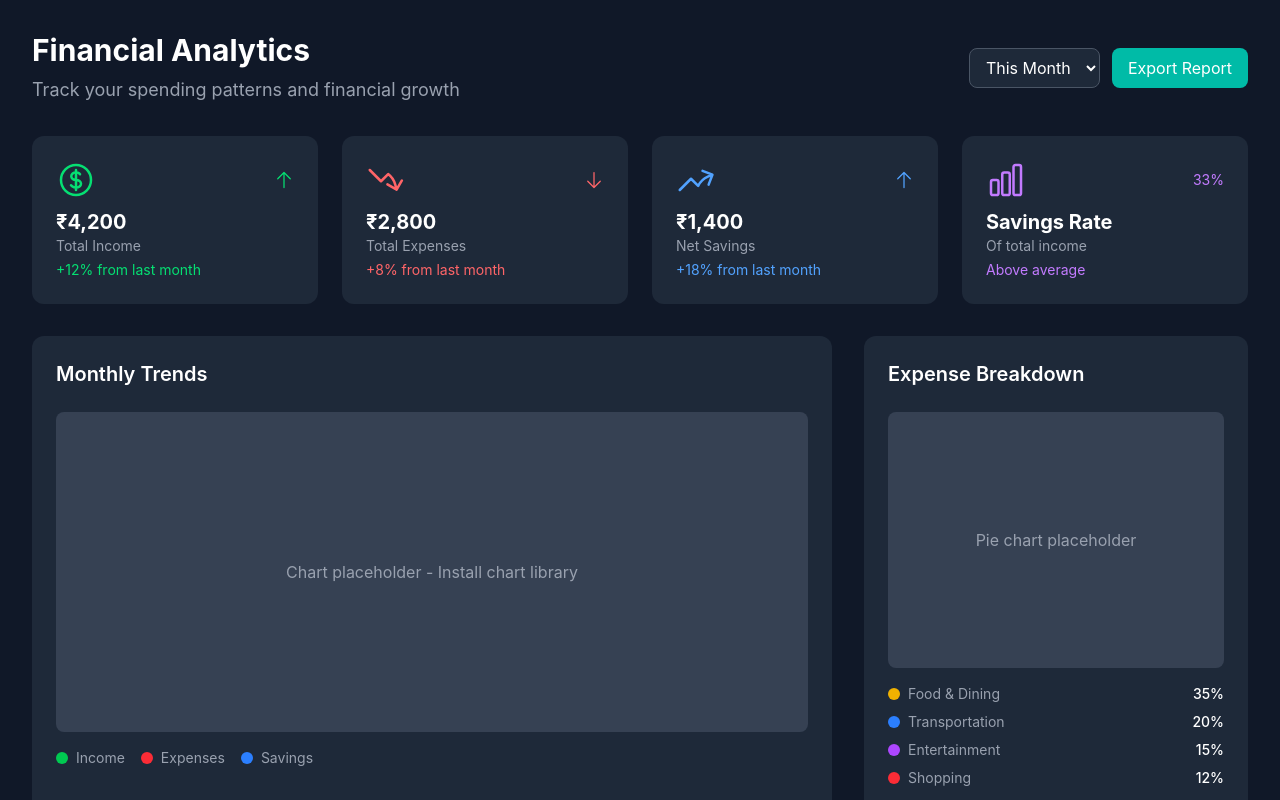
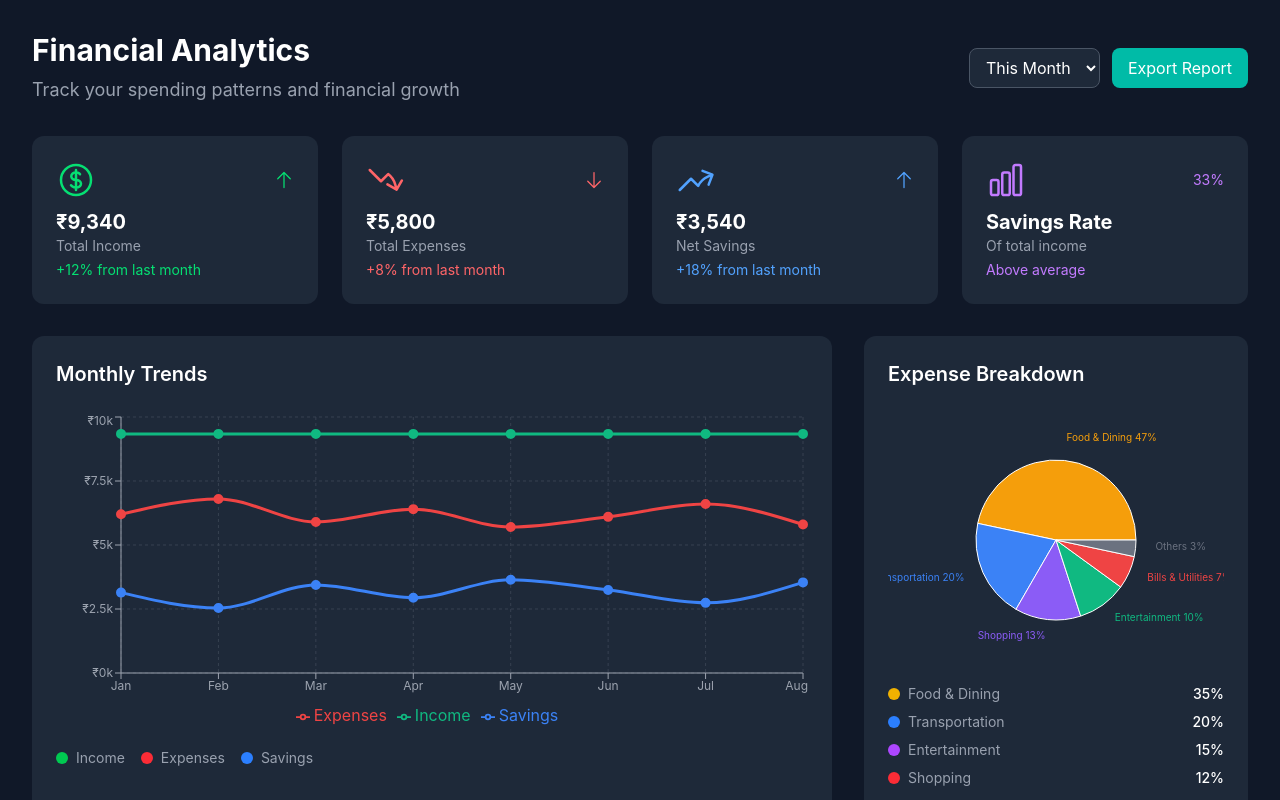
Before and after one commit to swastik197/FinanceFlow, a Next.js app: page /analytics in a window 1280 px wide. Shown: the top 800 px of the page. Built offline with nearby package versions, Linux system fonts and the light colour scheme.

Commit message:
third commit

```diff
--- a/src/app/ai-assistant/page.js
+++ b/src/app/ai-assistant/page.js
@@ -8,7 +8,7 @@ import {
   ChartBarIcon,
   BanknotesIcon,
   LightBulbIcon,
-  TrendingUpIcon,
+  ArrowTrendingUpIcon,
   ExclamationTriangleIcon,
   CheckCircleIcon
 } from '@heroicons/react/24/outline';
--- a/src/app/analytics/page.js
+++ b/src/app/analytics/page.js
@@ -11,9 +11,32 @@ import {
   ArrowUpIcon,
   ArrowDownIcon
 } from '@heroicons/react/24/outline';
+import { LineChart, Line, XAxis, YAxis, CartesianGrid, Tooltip, Legend, ResponsiveContainer, PieChart, Pie, Cell } from 'recharts';
 
 export default function Analytics() {
   const [selectedPeriod, setSelectedPeriod] = useState('month');
+
+  // Chart data for monthly trends
+  const monthlyData = [
+    { month: 'Jan', income: 9340, expenses: 6200, savings: 3140 },
+    { month: 'Feb', income: 9340, expenses: 6800, savings: 2540 },
+    { month: 'Mar', income: 9340, expenses: 5900, savings: 3440 },
+    { month: 'Apr', income: 9340, expenses: 6400, savings: 2940 },
+    { month: 'May', income: 9340, expenses: 5700, savings: 3640 },
+    { month: 'Jun', income: 9340, expenses: 6100, savings: 3240 },
+    { month: 'Jul', income: 9340, expenses: 6600, savings: 2740 },
+    { month: 'Aug', income: 9340, expenses: 5800, savings: 3540 }
+  ];
+
+  // Data for expense breakdown pie chart
+  const expenseData = [
+    { name: 'Food & Dining', value: 2800, color: '#f59e0b' },
+    { name: 'Transportation', value: 1200, color: '#3b82f6' },
+    { name: 'Shopping', value: 800, color: '#8b5cf6' },
+    { name: 'Entertainment', value: 600, color: '#10b981' },
+    { name: 'Bills & Utilities', value: 400, color: '#ef4444' },
+    { name: 'Others', value: 200, color: '#6b7280' }
+  ];
 
   return (
     <div className="min-h-screen bg-gray-900 text-white pb-16 lg:pb-0">
@@ -47,7 +70,7 @@ export default function Analytics() {
               <CurrencyDollarIcon className="w-8 h-8 lg:w-10 lg:h-10 text-green-400" />
               <ArrowUpIcon className="w-4 h-4 lg:w-5 lg:h-5 text-green-400" />
             </div>
-            <h3 className="text-lg lg:text-xl font-bold">₹4,200</h3>
+            <h3 className="text-lg lg:text-xl font-bold">₹9,340</h3>
             <p className="text-xs lg:text-sm text-gray-400">Total Income</p>
             <p className="text-xs lg:text-sm text-green-400 mt-1">+12% from last month</p>
           </div>
@@ -57,7 +80,7 @@ export default function Analytics() {
               <ArrowTrendingDownIcon className="w-8 h-8 lg:w-10 lg:h-10 text-red-400" />
               <ArrowDownIcon className="w-4 h-4 lg:w-5 lg:h-5 text-red-400" />
             </div>
-            <h3 className="text-lg lg:text-xl font-bold">₹2,800</h3>
+            <h3 className="text-lg lg:text-xl font-bold">₹5,800</h3>
             <p className="text-xs lg:text-sm text-gray-400">Total Expenses</p>
             <p className="text-xs lg:text-sm text-red-400 mt-1">+8% from last month</p>
           </div>
@@ -67,7 +90,7 @@ export default function Analytics() {
               <ArrowTrendingUpIcon className="w-8 h-8 lg:w-10 lg:h-10 text-blue-400" />
               <ArrowUpIcon className="w-4 h-4 lg:w-5 lg:h-5 text-blue-400" />
             </div>
-            <h3 className="text-lg lg:text-xl font-bold">₹1,400</h3>
+            <h3 className="text-lg lg:text-xl font-bold">₹3,540</h3>
             <p className="text-xs lg:text-sm text-gray-400">Net Savings</p>
             <p className="text-xs lg:text-sm text-blue-400 mt-1">+18% from last month</p>
           </div>
@@ -89,8 +112,56 @@ export default function Analytics() {
           {/* Monthly Trends - Takes 2 columns on desktop */}
           <div className="lg:col-span-2 bg-gray-800 p-4 lg:p-6 rounded-xl">
             <h3 className="text-lg lg:text-xl font-semibold mb-4 lg:mb-6">Monthly Trends</h3>
-            <div className="h-64 lg:h-80 bg-gray-700 rounded-lg flex items-center justify-center">
-              <p className="text-gray-400">Chart placeholder - Install chart library</p>
+            <div className="h-64 lg:h-80">
+              <ResponsiveContainer width="100%" height="100%">
+                <LineChart data={monthlyData}>
+                  <CartesianGrid strokeDasharray="3 3" stroke="#374151" />
+                  <XAxis
+                    dataKey="month"
+                    stroke="#9CA3AF"
+                    fontSize={12}
+                  />
+                  <YAxis
+                    stroke="#9CA3AF"
+                    fontSize={12}
+                    tickFormatter={(value) => `₹${value/1000}k`}
+                  />
+                  <Tooltip
+                    contentStyle={{
+                      backgroundColor: '#1F2937',
+                      border: '1px solid #374151',
+                      borderRadius: '8px',
+                      color: '#F9FAFB'
+                    }}
+                    formatter={(value) => [`₹${value.toLocaleString()}`, '']}
+                  />
+                  <Legend />
+                  <Line
+                    type="monotone"
+                    dataKey="income"
+                    stroke="#10B981"
+                    strokeWidth={3}
+                    name="Income"
+                    dot={{ fill: '#10B981', strokeWidth: 2, r: 4 }}
+                  />
+                  <Line
+                    type="monotone"
+                    dataKey="expenses"
+                    stroke="#EF4444"
+                    strokeWidth={3}
+                    name="Expenses"
+                    dot={{ fill: '#EF4444', strokeWidth: 2, r: 4 }}
+                  />
+                  <Line
+                    type="monotone"
+                    dataKey="savings"
+                    stroke="#3B82F6"
+                    strokeWidth={3}
+                    name="Savings"
+                    dot={{ fill: '#3B82F6', strokeWidth: 2, r: 4 }}
+                  />
+                </LineChart>
+              </ResponsiveContainer>
             </div>
             <div className="flex flex-wrap gap-4 mt-4">
               <div className="flex items-center space-x-2">
@@ -111,8 +182,35 @@ export default function Analytics() {
           {/* Expense Categories */}
           <div className="bg-gray-800 p-4 lg:p-6 rounded-xl">
             <h3 className="text-lg lg:text-xl font-semibold mb-4 lg:mb-6">Expense Breakdown</h3>
-            <div className="h-48 lg:h-64 bg-gray-700 rounded-lg flex items-center justify-center">
-              <p className="text-gray-400">Pie chart placeholder</p>
+            <div className="h-48 lg:h-64">
+              <ResponsiveContainer width="100%" height="100%">
+                <PieChart>
+                  <Pie
+                    data={expenseData}
+                    cx="50%"
+                    cy="50%"
+                    outerRadius={80}
+                    fill="#8884d8"
+                    dataKey="value"
+                    label={({ name, percent }) => `${name} ${(percent * 100).toFixed(0)}%`}
+                    labelLine={false}
+                    fontSize={10}
+                  >
+                    {expenseData.map((entry, index) => (
+                      <Cell key={`cell-${index}`} fill={entry.color} />
+                    ))}
+                  </Pie>
+                  <Tooltip
+                    contentStyle={{
+                      backgroundColor: '#1F2937',
+                      border: '1px solid #374151',
+                      borderRadius: '8px',
+                      color: '#F9FAFB'
+                    }}
+                    formatter={(value) => [`₹${value.toLocaleString()}`, 'Amount']}
+                  />
+                </PieChart>
+              </ResponsiveContainer>
             </div>
             <div className="space-y-2 mt-4">
               <div className="flex items-center justify-between text-sm">
```
